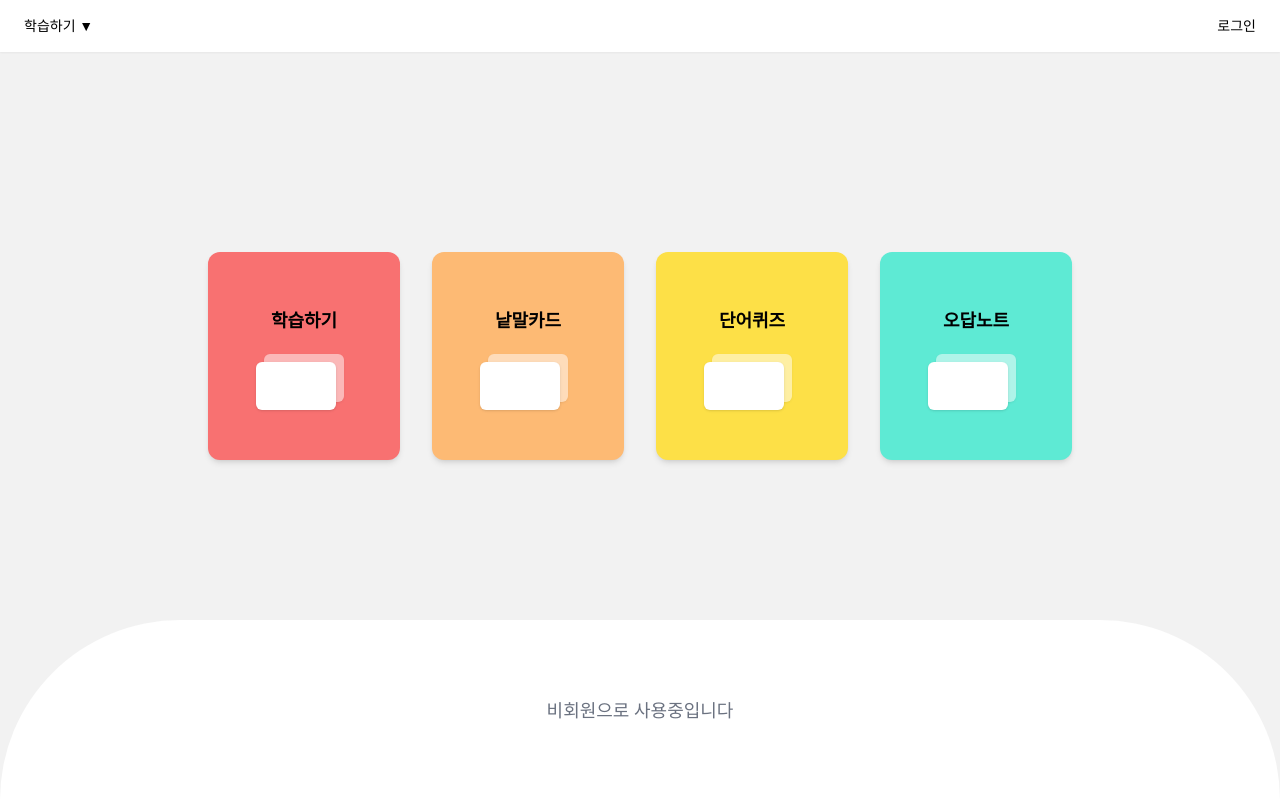
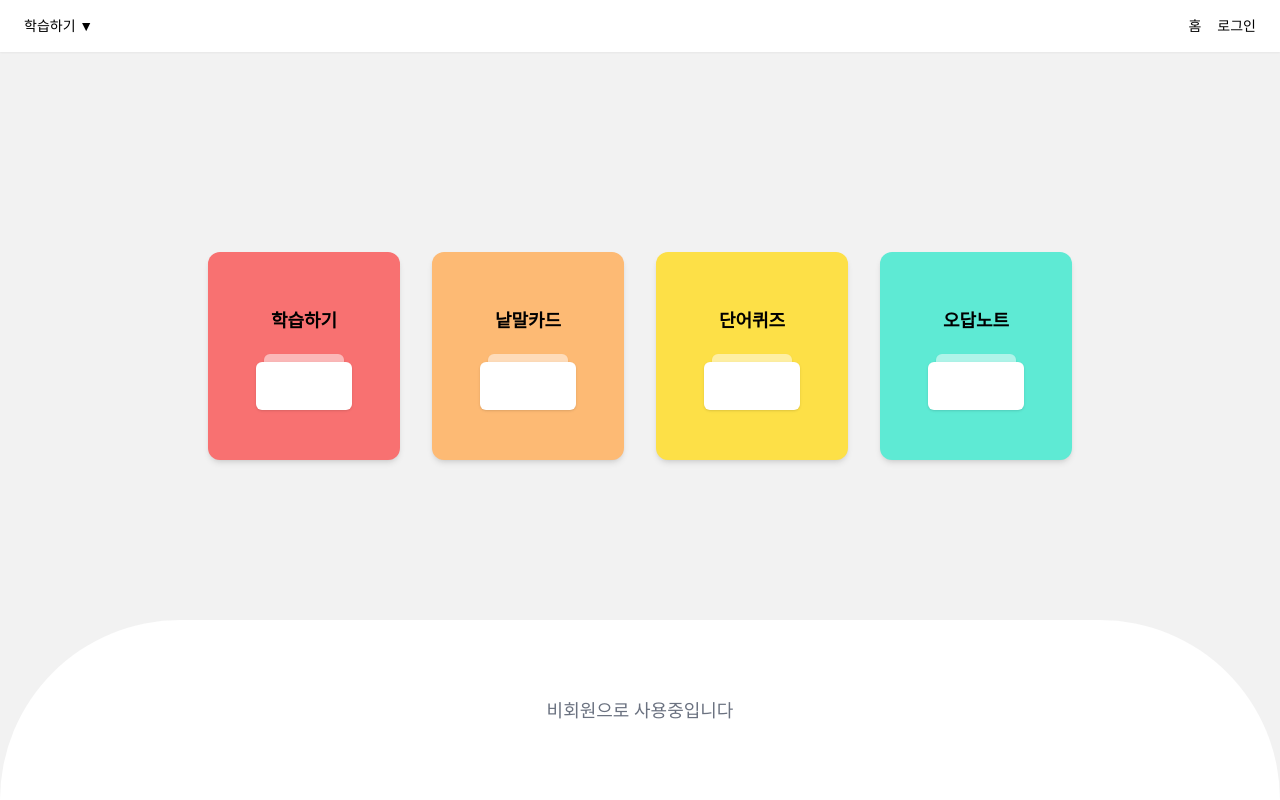
Before and after one commit to saja-mju/frontend, a React (Create React App) app: page / in a window 1280 px wide. Built offline with nearby package versions, Linux system fonts and the light colour scheme.

Commit message:
학습하기(미완)

```diff
--- a/src/App.js
+++ b/src/App.js
@@ -2,13 +2,44 @@
 import { BrowserRouter as Router, Routes, Route } from "react-router-dom";
 import HomePage from "./pages/HomePage";
 import LearnPage from "./pages/LearnPage";
+import { useState } from "react";
 
 function App() {
+  const [isLoggedIn, setIsLoggedIn] = useState(false);
+  const [showLoginModal, setShowLoginModal] = useState(false);
+  const [nickname, setNickname] = useState("");
+  const [progress, setProgress] = useState(80);
+  const [accuracy, setAccuracy] = useState(30);
+
   return (
     <Router>
       <Routes>
-        <Route path="/" element={<HomePage />} />
-        <Route path="/learn" element={<LearnPage />} />
+        <Route
+          path="/"
+          element={
+            <HomePage
+              isLoggedIn={isLoggedIn}
+              setIsLoggedIn={setIsLoggedIn}
+              showLoginModal={showLoginModal}
+              setShowLoginModal={setShowLoginModal}
+              nickname={nickname}
+              setNickname={setNickname}
+              progress={progress}
+              setProgress={setProgress}
+              accuracy={accuracy}
+              setAccuracy={setAccuracy}
+            />
+          }
+        />
+        <Route
+          path="/learn"
+          element={
+            <LearnPage
+              isLoggedIn={isLoggedIn}
+              setIsLoggedIn={setIsLoggedIn}
+            />
+          }
+        />
       </Routes>
     </Router>
   );
--- /dev/null
+++ b/src/components/Header.jsx
@@ -0,0 +1,40 @@
+// src/components/Header.jsx
+import { useLocation, useNavigate } from "react-router-dom";
+
+const Header = ({ isLoggedIn, setIsLoggedIn, setShowLoginModal }) => {
+  const location = useLocation();
+  const navigate = useNavigate();
+  const isHome = location.pathname === "/";
+
+  return (
+    <header className="flex justify-between items-center px-6 py-4 bg-white shadow-sm">
+      <div className="text-sm">
+        {isHome ? "학습하기 ▼" : "학습하기"}
+      </div>
+
+      {/* 오른쪽 메뉴: 홈 버튼 + 로그인 */}
+      <div className="flex items-center gap-4">
+        <div
+          className="text-sm cursor-pointer"
+          onClick={() => navigate("/")}
+        >
+          홈
+        </div>
+        <div
+          className="text-sm cursor-pointer"
+          onClick={() => {
+            if (isLoggedIn) {
+              setIsLoggedIn(false);
+            } else {
+              setShowLoginModal(true);
+            }
+          }}
+        >
+          {isLoggedIn ? "로그아웃" : "로그인"}
+        </div>
+      </div>
+    </header>
+  );
+};
+
+export default Header;
--- a/src/pages/HomePage.jsx
+++ b/src/pages/HomePage.jsx
@@ -1,49 +1,51 @@
+// src/pages/HomePage.jsx
+import { useState } from "react";
 import { useNavigate } from "react-router-dom";
-import { useState } from "react";
+import Header from "../components/Header";
 
-const HomePage = () => {
+const HomePage = ({
+  isLoggedIn,
+  setIsLoggedIn,
+  showLoginModal,
+  setShowLoginModal,
+  nickname,
+  setNickname,
+  progress,
+  setProgress,
+  accuracy,
+  setAccuracy,
+}) => {
   const navigate = useNavigate();
-
-
-  const [isLoggedIn, setIsLoggedIn] = useState(false);
-  const [showLoginModal, setShowLoginModal] = useState(false);
-  const [nickname, setNickname] = useState("");
-  const [password, setPassword] = useState("");
-
-  const [progress, setProgress] = useState(0);
-  const [accuracy, setAccuracy] = useState(0);
-
 
   const menuItems = [
     { title: "학습하기", color: "bg-red-400", link: "/learn" },
-    { title: "낱말카드", color: "bg-orange-300" },
-    { title: "단어퀴즈", color: "bg-yellow-300" },
-    { title: "오답노트", color: "bg-teal-300" },
+    { title: "낱말카드", color: "bg-orange-300", link: "#" },
+    { title: "단어퀴즈", color: "bg-yellow-300", link: "#" },
+    { title: "오답노트", color: "bg-teal-300", link: "#" },
   ];
 
+  const [password, setPassword] = useState("");
+
   const handleLogin = () => {
-    // 실제 로그인 로직은 나중에 연결
+    if (nickname.trim() === "") {
+      alert("닉네임을 입력해주세요.");
+      return;
+    }
     setIsLoggedIn(true);
     setShowLoginModal(false);
+    setProgress(80);
+    setAccuracy(30);
   };
 
   return (
-    <div className="min-h-screen bg-[#f2f2f2] flex flex-col justify-between">
-      {/* 헤더 */}
-      <header className="flex justify-between items-center px-6 py-4 bg-white shadow-sm">
-        <div className="text-sm">학습하기 ▼</div>
-        <div
-          className="text-sm cursor-pointer"
-          onClick={() =>
-            isLoggedIn ? setIsLoggedIn(false) : setShowLoginModal(true)
-          }
-        >
-          {isLoggedIn ? "로그아웃" : "로그인"}
-        </div>
+    <div className="min-h-screen bg-[#f2f2f2] flex flex-col justify-between relative">
+      <Header
+        isLoggedIn={isLoggedIn}
+        setIsLoggedIn={setIsLoggedIn}
+        setShowLoginModal={setShowLoginModal}
+      />
 
-      </header>
-
-      {/* 카드 영역 */}
+      {/* 카드 */}
       <div className="mt-10 flex justify-center space-x-8">
         {menuItems.map((item, index) => (
           <div
@@ -52,11 +54,11 @@ const HomePage = () => {
               if (item.link !== "#") navigate(item.link);
             }}
             className={`w-48 h-52 ${item.color} rounded-xl shadow-md flex flex-col items-center justify-center cursor-pointer hover:scale-105 transition`}
-        >
+          >
             <div className="text-lg font-bold">{item.title}</div>
             <div className="relative mt-4 w-24 h-14">
-              <div className="absolute top-1 left-2 w-20 h-12 bg-white rounded-md shadow opacity-50" />
-              <div className="absolute top-3 left-0 w-20 h-12 bg-white rounded-md shadow" />
+              <div className="absolute top-1 left-2 w-20 h-10 bg-white rounded-md shadow opacity-50" />
+              <div className="absolute top-3 left-0 w-24 h-12 bg-white rounded-md shadow" />
             </div>
           </div>
         ))}
@@ -64,10 +66,12 @@ const HomePage = () => {
 
       {/* 하단 반원 */}
       <div className="relative h-[180px]">
-        <div className="absolute inset-x-0 bottom-0 w-full h-[180px] bg-white rounded-t-full flex flex-col items-center justify-center px-6">
-          {isLoggedIn ? (
-            <div className="text-center w-full max-w-md">
-              <p className="text-lg font-bold mb-3">{nickname}</p>
+        <div className="absolute inset-x-0 bottom-0 w-full h-[180px] bg-white rounded-t-full flex flex-col items-center justify-center">
+          {!isLoggedIn ? (
+            <p className="text-lg text-gray-500">비회원으로 사용중입니다</p>
+          ) : (
+            <div className="text-center w-full max-w-md px-4">
+              <p className="text-lg font-bold mb-2">{nickname}</p>
 
               <div className="flex items-center gap-2 mb-2">
                 <span className="text-sm w-14 text-right">학습률</span>
@@ -91,8 +95,6 @@ const HomePage = () => {
                 </div>
               </div>
             </div>
-          ) : (
-            <p className="text-lg text-gray-500">비회원으로 사용중입니다</p>
           )}
         </div>
       </div>
@@ -100,8 +102,7 @@ const HomePage = () => {
       {/* 로그인 모달 */}
       {showLoginModal && (
         <div className="fixed inset-0 bg-black bg-opacity-40 flex items-center justify-center z-50">
-          <div className="bg-white w-80 rounded-lg shadow-lg p-6 relative">
-            {/* 닫기 버튼 */}
+          <div className="bg-white w-80 rounded-lg shadow-lg p-6 relative z-50">
             <button
               className="absolute top-2 right-3 text-xl"
               onClick={() => setShowLoginModal(false)}
@@ -125,7 +126,7 @@ const HomePage = () => {
             />
             <button
               onClick={handleLogin}
-              className="w-full bg-black text-white py-2 rounded"
+              className="w-full bg-blue-500 text-white py-2 rounded hover:bg-blue-600"
             >
               로그인
             </button>
--- a/src/pages/LearnPage.jsx
+++ b/src/pages/LearnPage.jsx
@@ -1,6 +1,8 @@
+// src/pages/LearnPage.jsx
 import { useState } from "react";
+import Header from "../components/Header";
 
-const LearnPage = () => {
+const LearnPage = ({ isLoggedIn, setIsLoggedIn }) => {
   const data = [
     {
       hanja: "四字成語",
@@ -10,7 +12,6 @@ const LearnPage = () => {
   ];
 
   const [index, setIndex] = useState(0);
-  const [isLoggedIn, setIsLoggedIn] = useState(false); // ✅ 로그인 상태
   const current = data[index];
 
   const prev = () => {
@@ -23,25 +24,18 @@ const LearnPage = () => {
 
   return (
     <div className="min-h-screen bg-[#f2f2f2] flex flex-col">
-      {/* ✅ 공통 헤더 */}
-      <header className="flex justify-between items-center px-6 py-4 bg-white shadow-sm">
-        <div className="text-sm">학습하기 ▼</div>
-        <div
-          className="text-sm cursor-pointer"
-          onClick={() => setIsLoggedIn(!isLoggedIn)}
-        >
-          {isLoggedIn ? "로그아웃" : "로그인"}
-        </div>
-      </header>
+      {/* ✅ 헤더 추가 */}
+      <Header
+        isLoggedIn={isLoggedIn}
+        setIsLoggedIn={setIsLoggedIn}
+        setShowLoginModal={() => {}} // 모달 없음 (헤더는 클릭 시 로그아웃만 처리)
+      />
 
-      {/* ✅ 90~95% 너비의 둥근 흰색 박스 */}
       <div className="bg-white w-[95%] rounded-3xl shadow px-8 py-12 mx-auto my-6 flex flex-col items-center justify-center">
-        {/* 제목 */}
         <h1 className="text-left text-lg font-semibold w-full mb-6">
           학습하기
         </h1>
 
-        {/* 카드 + 버튼 */}
         <div className="flex items-center justify-center">
           <button
             onClick={prev}
```
